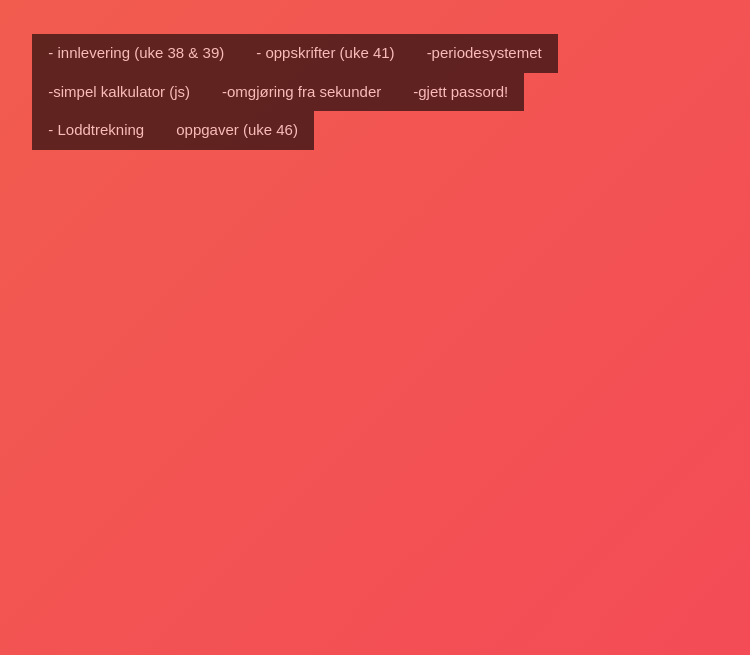
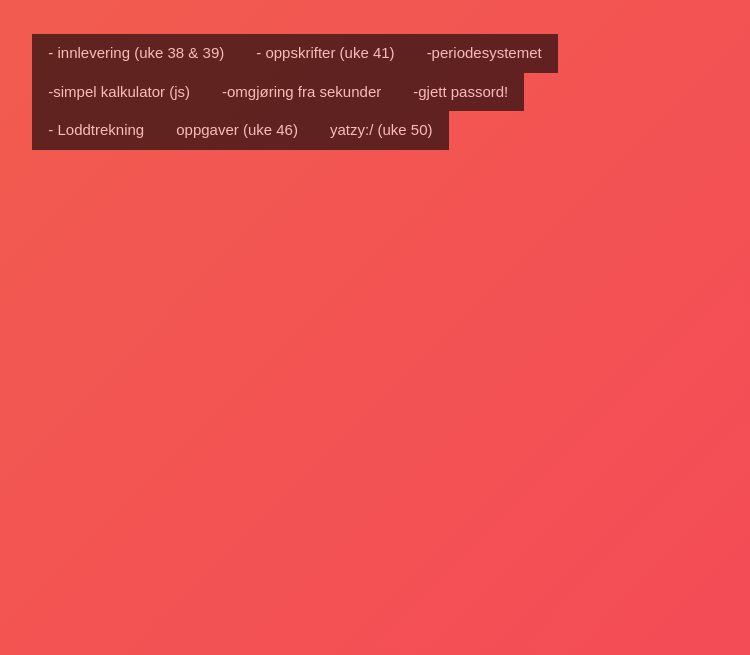
Before and after one commit to e4vari/IT1, a plain HTML site: page index.html in a window 1280 px wide. Shown: the part 145-800 px from the top of the page, without its empty margins (345-1095 px from the left). Drawn offline with Linux system fonts and the light colour scheme; a web font is replaced by a local one.

Commit message:
Update index.html

```diff
--- a/index.html
+++ b/index.html
@@ -23,7 +23,7 @@
 <!-- Header -->
 <header class="forside-panel forside-center forside-opacity" style="padding:0px 0px">
 
-  <div class="forside-padding-10">
+    <div class="forside-padding-10">
     <div class="forside-bar">
       <br><a href="./innleveringsoppgave/index.html" class="forside-bar-item forside-button forside-light-grey"> - innlevering (uke 38 & 39)</a>
       <a href="oppskrift.html" class="forside-bar-item forside-button forside-light-grey">  - oppskrifter (uke 41)  </a>
@@ -33,6 +33,9 @@
       <a href= "hemmeligpassord.html" class="forside-bar-item forside-button forside-light-grey">    -gjett passord! </a>
       <br><a href="loddTrekning.html" class="forside-bar-item forside-button forside-light-grey"> - Loddtrekning</a>
       <a href= "elham.html" class="forside-bar-item forside-button forside-light-grey"> oppgaver (uke 46) </a>
+      <a href= "./yatzy/yatzy.html" class="forside-bar-item forside-button forside-light-grey"> yatzy:/ (uke 50) </a>
+
+
 
 
     </div>
```
